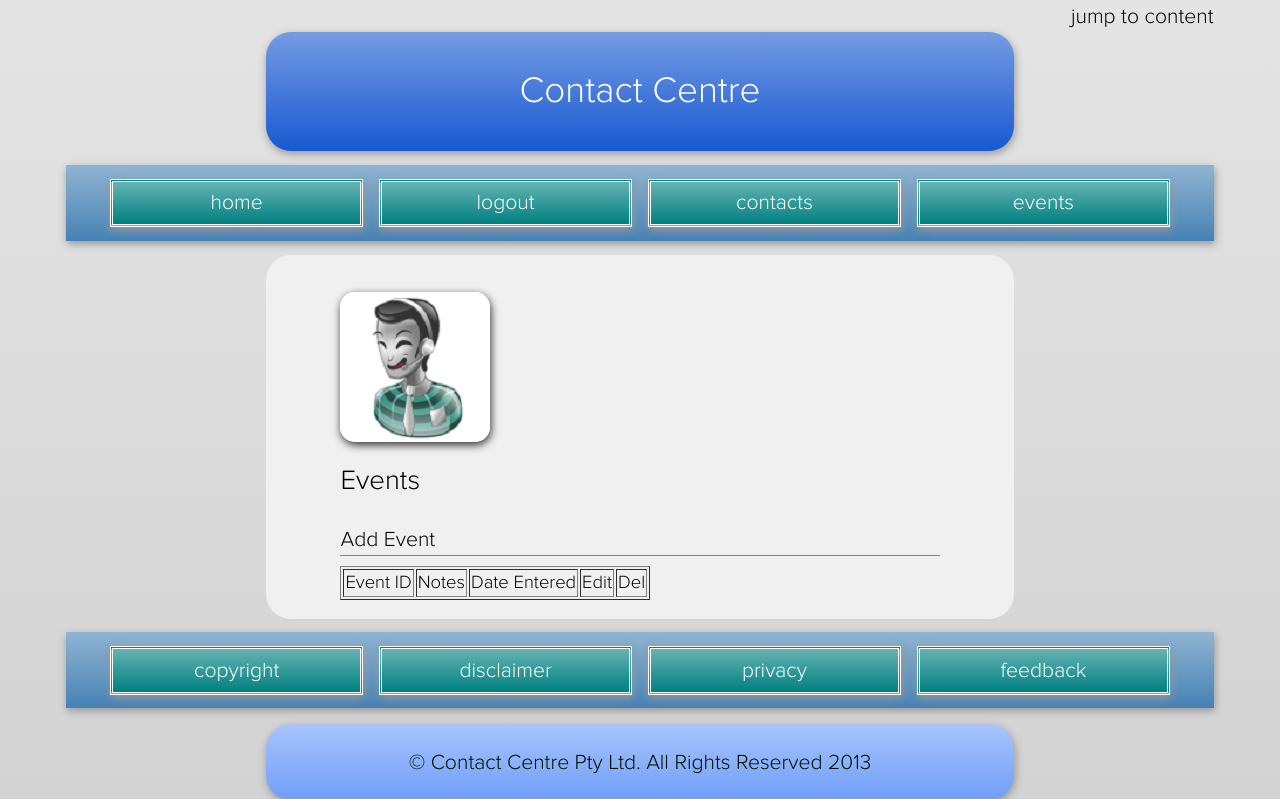
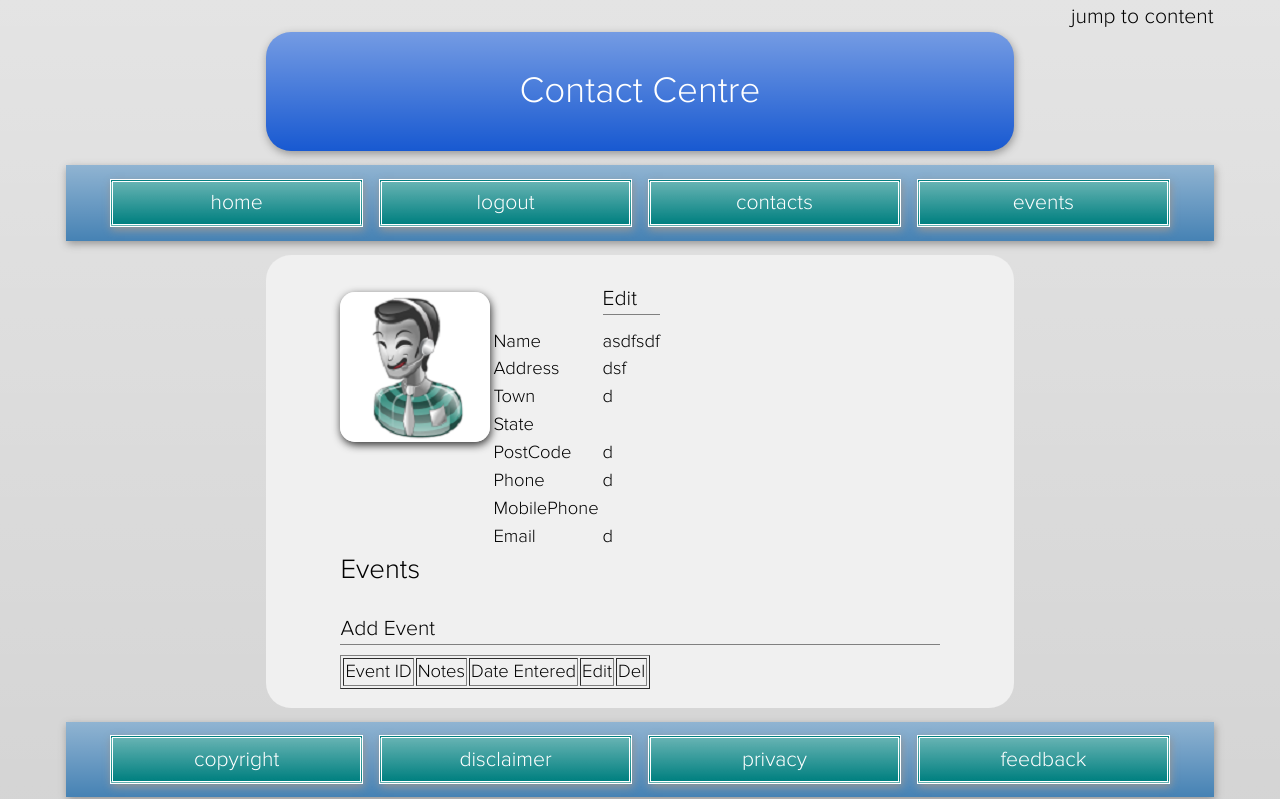
Before and after one commit to zainengineer/call_center, a PHP site: page /eventslog.php?id=2 in a window 1280 px wide. Shown: the top 799 px of the page. Run offline with PHP 8.4, Linux system fonts and the light colour scheme; a user stored in the database is signed in; data comes from the database, SQL or seed files in the repository; some libraries are stand-ins or nearby versions.

Commit message:
updated 3

```diff
--- a/AssignmentOne/WebSiteDevelopment/addcontact.php
+++ b/AssignmentOne/WebSiteDevelopment/addcontact.php
@@ -37,7 +37,7 @@ if (mysql_query($sql))
 <tr><td>Address</td><td>  <input type='text' name='Address'></td></tr>
 <tr><td>Town</td><td>  <input type='text' name='Town'></td></tr>
 <tr><td>State</td><td>
-<select id="State">
+<select name="State">
 <option value="ACT">ACT</option>
 <option value="NSW">NSW</option>
 <option value="NT">NT</option>
@@ -51,7 +51,7 @@ if (mysql_query($sql))
 <tr><td>Phone</td><td>  <input type='text' name='Phone'></td></tr>
 <tr><td>MobilePhone</td><td>  <input type='text' name='MobilePhone'></td></tr>
 <tr><td>Email</td><td>  <input type='text' name='Email'></td></tr>
-<tr><td>UserID</td><td>  <input type='text' name='UserID'></td></tr>
+<!-- <tr><td>UserID</td><td>  <input type='text' name='UserID'></td></tr> -->
 <tr><td><input name="reset" type="reset" value="Reset"></td><td> <input name="Submit" type="submit" id="Submit" value="Add Contact"></td></tr>
 
 
--- a/AssignmentOne/WebSiteDevelopment/addevent.php
+++ b/AssignmentOne/WebSiteDevelopment/addevent.php
@@ -24,7 +24,8 @@ if (mysql_query($sql))
 <div class="layout-grid">
 <div id="jumps" class="layout-cell layout-1">
 <div>
-<img src="images/contact.png" alt="Add Contact" />
+<img src="images/contact.png" alt="Add Contact" align="left" />
+<?php include("user-detail.php"); ?>
 <h2>Add Events</h2>
 <p>All fields required.</p>
 <form action="addevent.php" method="post">
--- a/AssignmentOne/WebSiteDevelopment/eventslog.php
+++ b/AssignmentOne/WebSiteDevelopment/eventslog.php
@@ -7,7 +7,7 @@ $id = $_GET['id'];
 <div class="layout-grid">
 <div id="jumps" class="layout-cell layout-1">
 <div>
-<img src="images/contact.png" alt="Events" />
+<img src="images/contact.png" alt="Events" align="left" /><?php include("user-detail.php"); ?>
 <h2>Events</h2>
 
 <a href="addevent.php?id=<?=$id?>">Add Event</a>
--- /dev/null
+++ b/AssignmentOne/WebSiteDevelopment/user-detail.php
@@ -0,0 +1,34 @@
+<?php
+if (isset($_GET['id']))
+{
+$id = $_GET['id'];
+
+$query = "SELECT * FROM tcontact where ContactID = $id";
+$result = mysql_query($query) or die(mysql_error());
+while ($newArray = mysql_fetch_array($result))
+{
+$id = $newArray['ContactID'];
+$Name = $newArray['Name'];
+$Address = $newArray['Address'];
+$Town = $newArray['Town'];
+$State = $newArray['State'];
+$PostCode = $newArray['PostCode'];
+$Phone = $newArray['Phone'];
+$MobilePhone = $newArray['MobilePhone'];
+$Email = $newArray['Email'];
+//$UserID = $newArray['UserID'];
+}
+
+echo "<table>
+<tr><td></td><td><a href='editcontact.php?id=$id'>Edit</a></td></tr>
+<tr><td>Name</td><td>$Name</td></tr>
+<tr><td>Address</td><td>$Address</td></tr>
+<tr><td>Town</td><td>$Town</td></tr>
+<tr><td>State</td><td>$State</td></tr>
+<tr><td>PostCode</td><td>$PostCode</td></tr>
+<tr><td>Phone</td><td>$Phone</td></tr>
+<tr><td>MobilePhone</td><td>$MobilePhone</td></tr>
+<tr><td>Email</td><td>$Email</td></tr>
+</table>";
+}
+?>
```
Also changed, not shown: AssignmentOne/WebSiteDevelopment/editcontact.php (+4 -3 lines).
